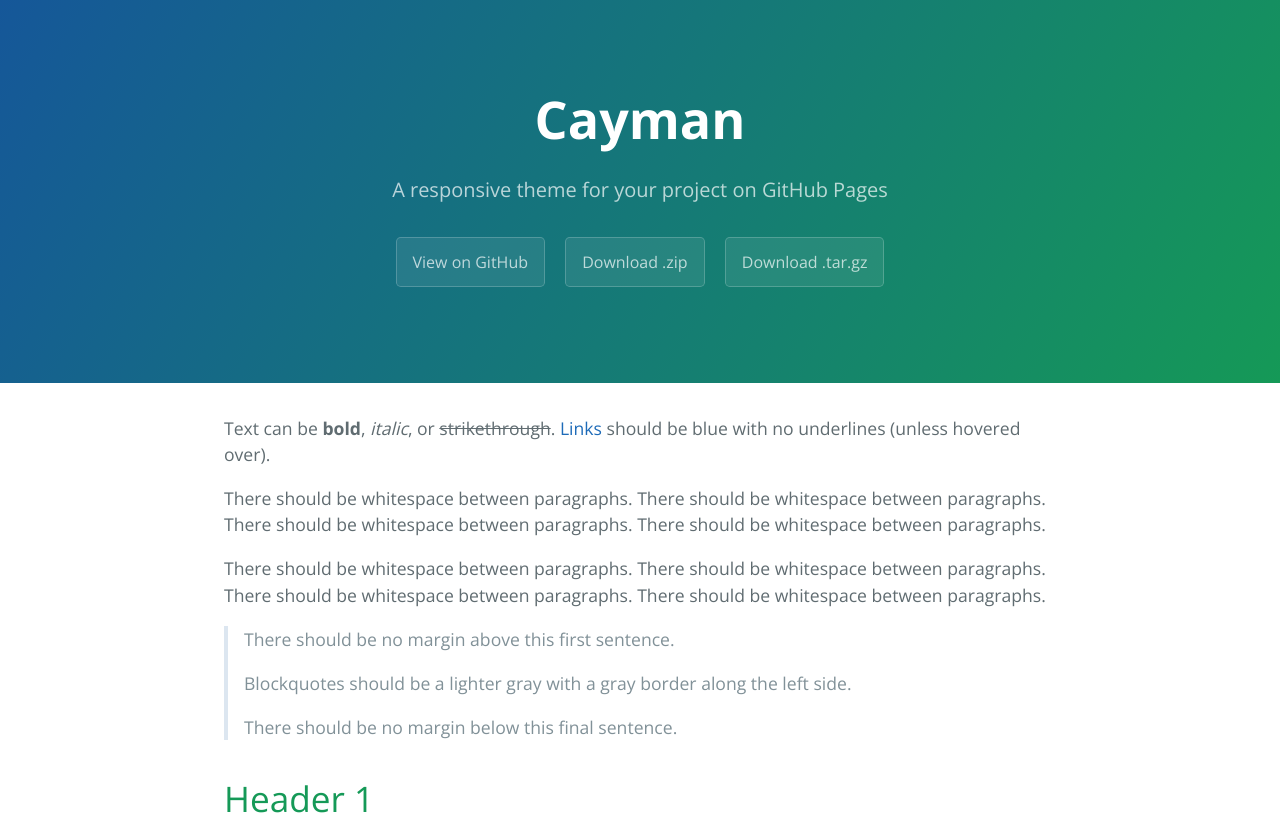
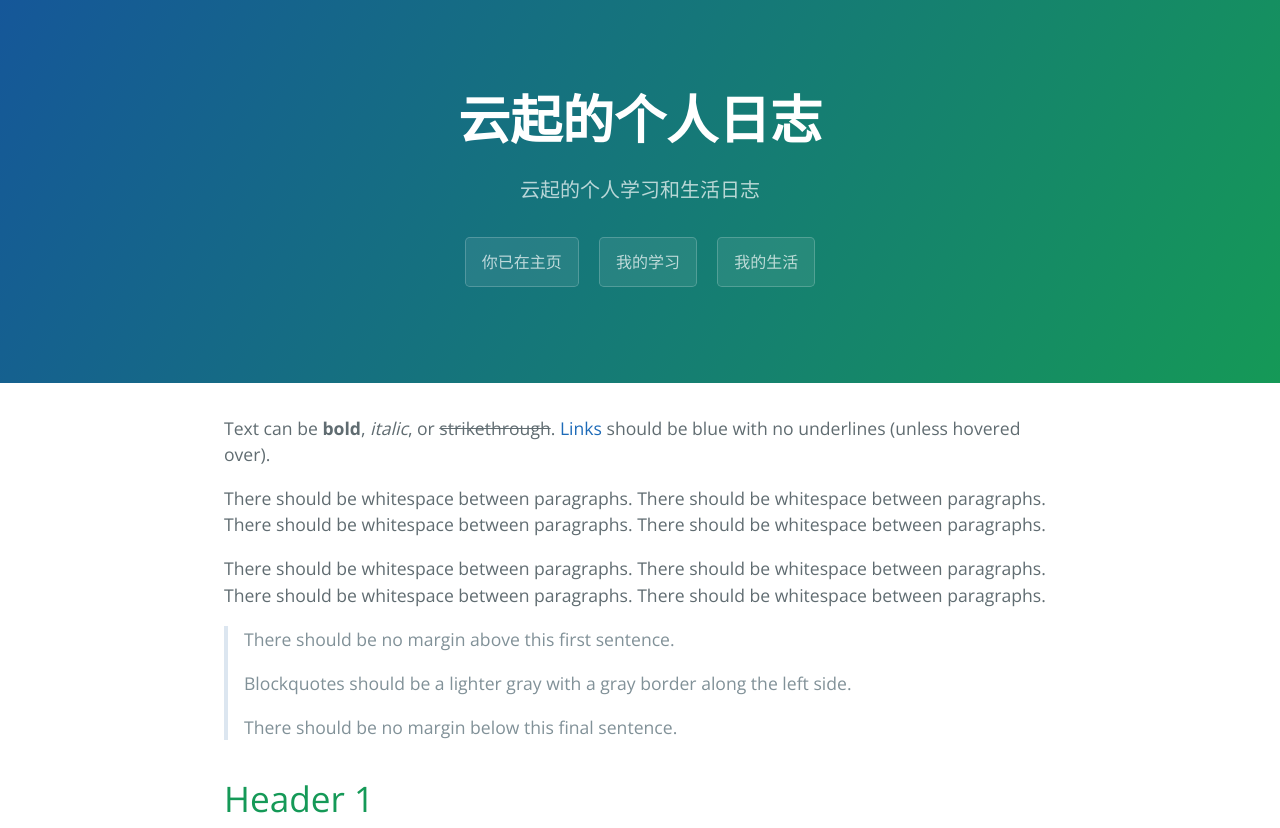
Before and after one commit to yunqi-liu-2005/yunqi-liu-2005.github.io, a website: page index.html in a window 1280 px wide. Shown: the top 828 px of the page. Drawn offline with nearby package versions, Linux system fonts and the light colour scheme.

Commit message:
Update index.html

```diff
--- a/index.html
+++ b/index.html
@@ -1,8 +1,8 @@
 <!DOCTYPE html>
-<html lang="en-us">
+<html lang="zh-CN">
   <head>
     <meta charset="UTF-8">
-    <title>Cayman</title>
+    <title>云起的个人日志</title>
     <meta name="viewport" content="width=device-width, initial-scale=1">
     <meta name="theme-color" content="#157878">
     <link rel="stylesheet" href="css/normalize.css">
@@ -11,11 +11,11 @@
   </head>
   <body>
     <section class="page-header">
-      <h1 class="project-name">Cayman</h1>
-      <h2 class="project-tagline">A responsive theme for your project on GitHub Pages</h2>
-      <a href="#" class="btn">View on GitHub</a>
-      <a href="#" class="btn">Download .zip</a>
-      <a href="#" class="btn">Download .tar.gz</a>
+      <h1 class="project-name">云起的个人日志</h1>
+      <h2 class="project-tagline">云起的个人学习和生活日志</h2>
+      <a href="#" class="btn">你已在主页</a>
+      <a href="#" class="btn">我的学习</a>
+      <a href="#" class="btn">我的生活</a>
     </section>
 
     <section class="main-content">
@@ -299,8 +299,8 @@
       <pre><code>This is the final element on the page and there should be no margin below this.</code></pre>
 
       <footer class="site-footer">
-        <span class="site-footer-owner"><a href="https://github.com/jasonlong/cayman-theme">Cayman</a> is maintained by <a href="https://github.com/jasonlong">jasonlong</a>.</span>
-        <span class="site-footer-credits">This page was generated by <a href="https://pages.github.com">GitHub Pages</a>.</span>
+        <span class="site-footer-owner"><a href="https://github.com/yunqi-liu-2005">云起的日志</a> 如需了解知识共享协议请访问<a href="https://creativecommons.org/licenses/by-sa/4.0/?ref=chooser-v1"> CC BY-SA 4.0</a>.</span>
+        <span class="site-footer-credits">This page was powered by <a href="https://pages.github.com">GitHub Pages</a>.</span>
       </footer>
 
     </section>
```
